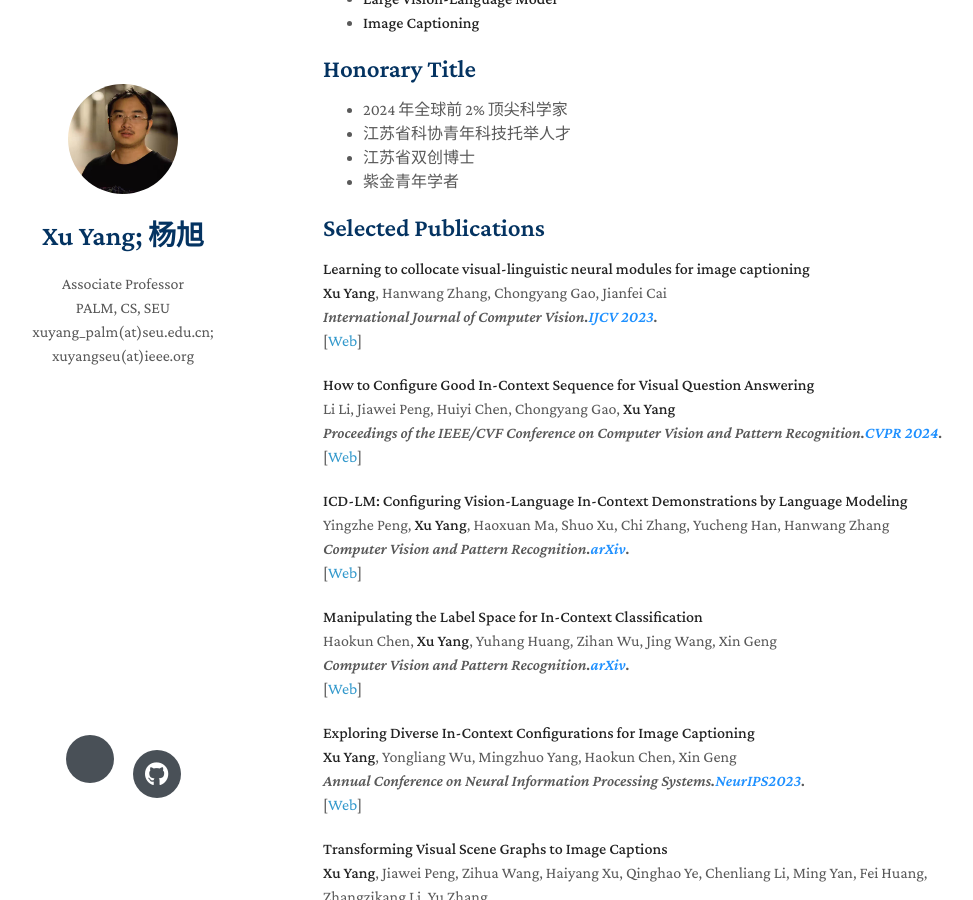
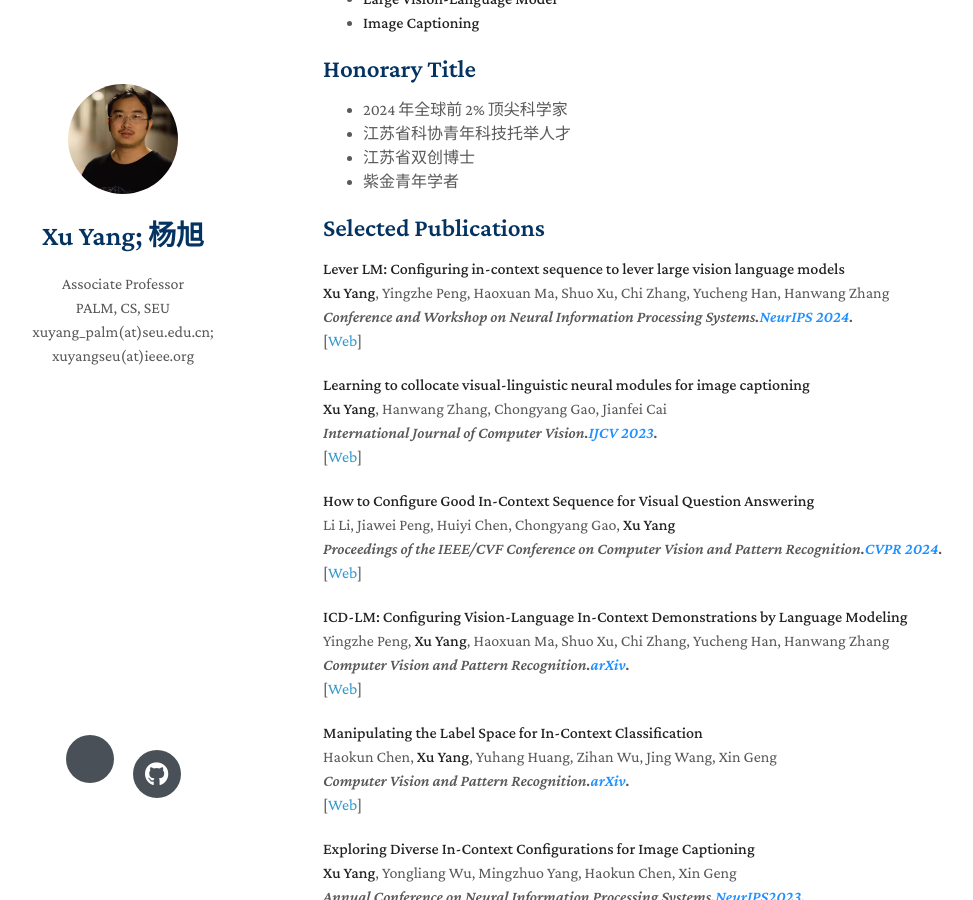
Before and after one commit to yxPALMweb/yxPALMweb.github.io, a Jekyll site: the page built from index.md, in a window 1280 px wide and 900 px high, scrolled down 444 px. Shown: the whole window, without its empty margins (147-1120 px from the left). Built offline with Jekyll 4.4.1, drawn with Linux system fonts in a browser that asks for light colours; nearby versions of some CDN libraries; a style sheet for code colours, icons or effects is not loaded; our own code applies the rules of GitHub Pages for plain Markdown files.

Commit message:
Update index.md

```diff
--- a/index.md
+++ b/index.md
@@ -21,6 +21,19 @@ I have wide interest on AI, especially machine learning and deep learning, recen
 - 紫金青年学者
 
 ## Selected Publications
+[comment]: <> (NIPS.)
+<div class="paper">
+<p><strong>Lever LM: Configuring in-context sequence to lever large vision language models</strong>
+<br />
+<strong>Xu Yang</strong>, Yingzhe Peng, Haoxuan Ma, Shuo Xu, Chi Zhang, Yucheng Han, Hanwang Zhang
+<br />
+<em>Conference and Workshop on Neural Information Processing Systems.<strong><i style="color:#1e90ff">NeurIPS 2024</i></strong>.</em>
+<br />
+   [<a href="https://arxiv.org/abs/2312.10104">Web</a>]
+<br/>
+</p>
+</div>
+
 [comment]: <> (IJCV.)
 <div class="paper">
 <p><strong>Learning to collocate visual-linguistic neural modules for image captioning</strong>
```
